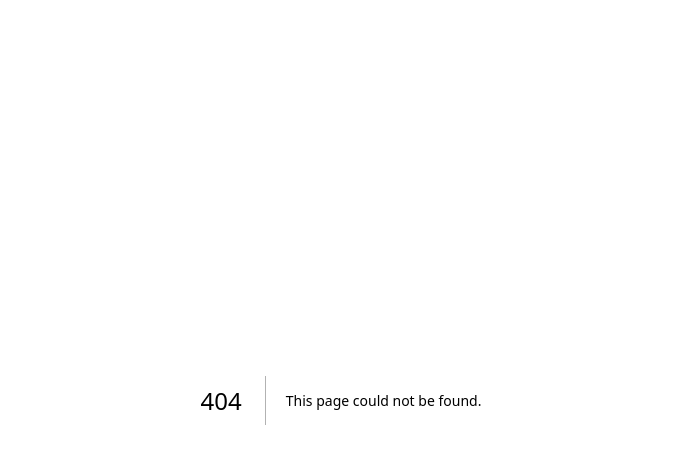
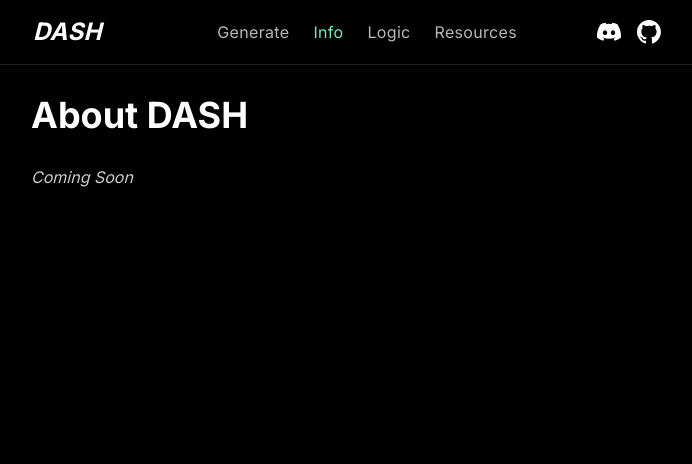
Before and after one commit to dashrando/dash-randomizer, a Next.js app in the folder apps/web/: page /info/about in a window 1280 px wide. Before the commit this address had no page. Shown: the top 464 px of the page, without its empty margins (299-991 px from the left). Built offline with nearby package versions, Linux system fonts and the light colour scheme.

Commit message:
placeholder info page

```diff
--- /dev/null
+++ b/apps/web/app/info/about/page.tsx
@@ -0,0 +1,15 @@
+import { Wrapper } from '@/app/components/wrapper'
+import styles from '../info.module.css'
+
+export default function AboutInfoPage() {
+  return (
+    <Wrapper>
+      <div style={{ maxWidth: '620px', margin: '0 auto' }}>
+        <article className={styles.article}>
+          <h1 className={styles.headline}>About DASH</h1>
+          <p><em>Coming Soon</em></p>
+        </article>
+      </div>
+    </Wrapper>
+  )
+}
```
Also changed, not shown: apps/web/app/info/recall/page.tsx (added, +15 -0 lines).
